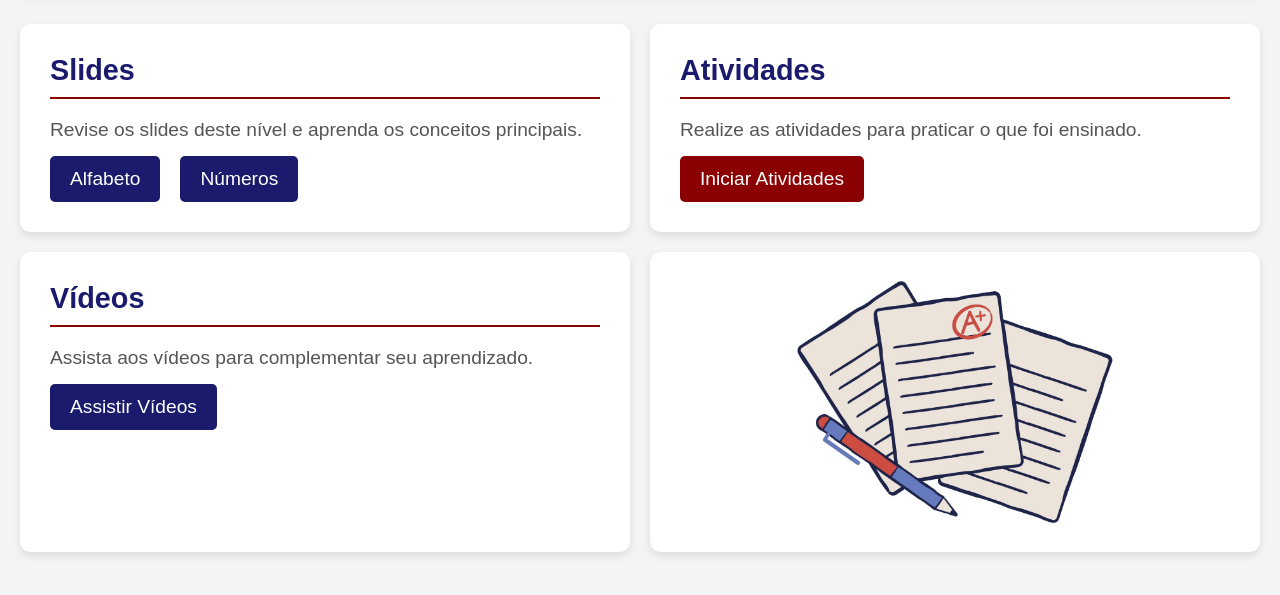
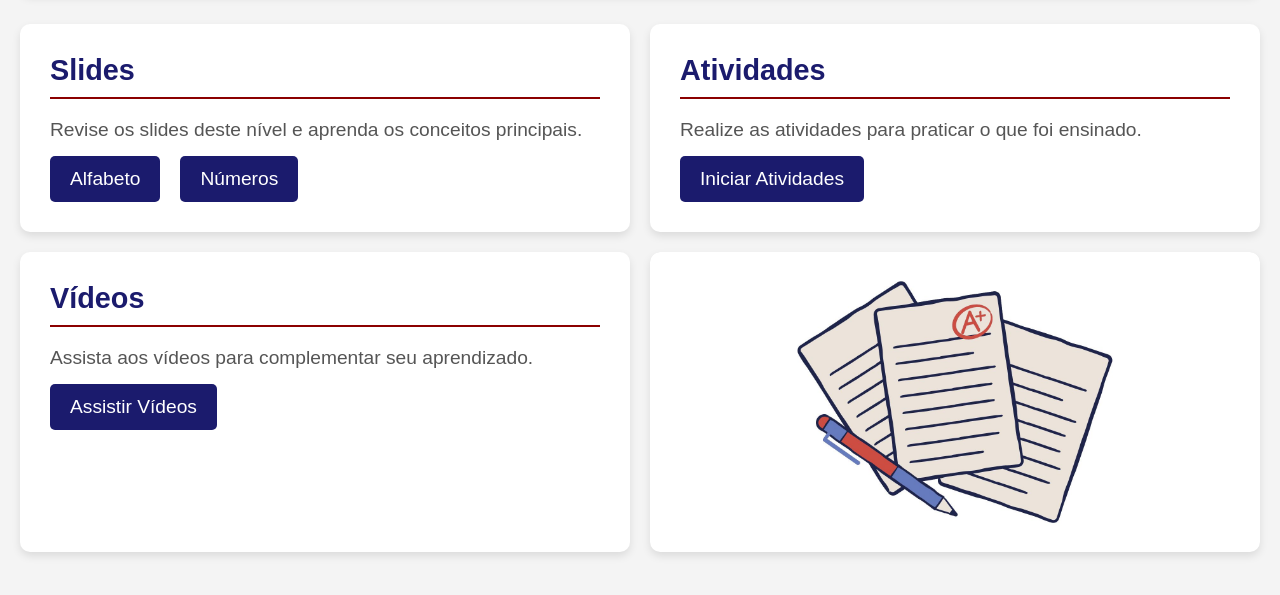
Before and after one commit to englishinaction/englishinactionifrs, a plain HTML site: page nivel1.html in a window 1280 px wide. Shown: the part 93-688 px from the top of the page. Drawn offline with Linux system fonts and the light colour scheme.

Commit message:
Update nivel1.html

```diff
--- a/nivel1.html
+++ b/nivel1.html
@@ -155,7 +155,7 @@
             <h2>Atividades</h2>
             <p>Realize as atividades para praticar o que foi ensinado.</p>
             <div class="button-group">
-                <a href="#" class="button red">Iniciar Atividades</a>
+                <a href="#" class="button">Iniciar Atividades</a>
             </div>
         </div>
 
```
